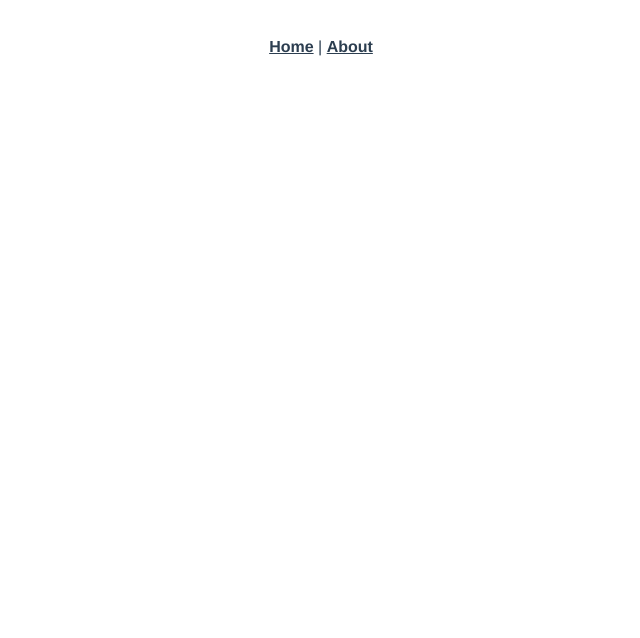
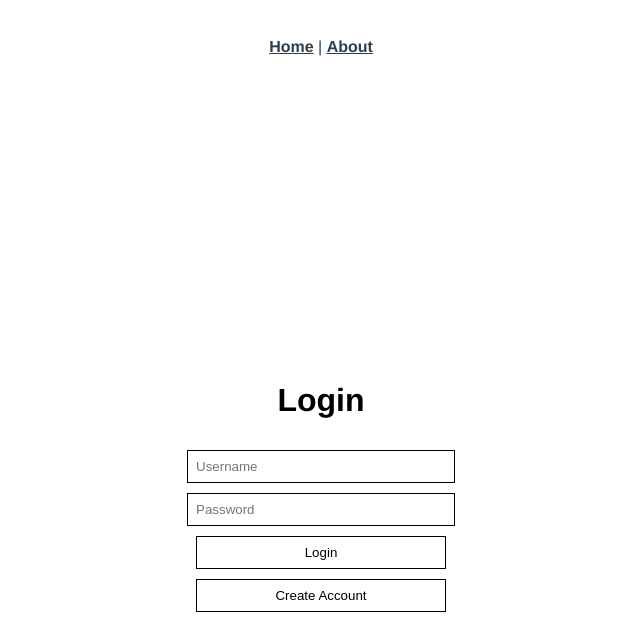
Before and after one commit to OzanAtaykan/university-voting-system, a Vue app in the folder front-end/web-frontend/: page /#/login in a window 1280 px wide. Before the commit this address had no page. Shown: the top 638 px of the page, without its empty margins (319-959 px from the left). Built offline with nearby package versions, Linux system fonts and the light colour scheme.

Commit message:
Add login page

```diff
--- a/front-end/web-frontend/src/router/index.js
+++ b/front-end/web-frontend/src/router/index.js
@@ -1,25 +1,29 @@
-import { createRouter, createWebHashHistory } from 'vue-router'
-import HomeView from '../views/HomeView.vue'
+import { createRouter, createWebHashHistory } from "vue-router";
+import HomeView from "../views/HomeView.vue";
+import LoginView from "../views/LoginView.vue";
 
 const routes = [
   {
-    path: '/',
-    name: 'home',
+    path: "/",
+    name: "Home",
     component: HomeView
   },
   {
-    path: '/about',
-    name: 'about',
-    // route level code-splitting
-    // this generates a separate chunk (about.[hash].js) for this route
-    // which is lazy-loaded when the route is visited.
-    component: () => import(/* webpackChunkName: "about" */ '../views/AboutView.vue')
+    path: "/login",
+    name: "Login",
+    component: LoginView
+  },
+  {
+    path: "/about",
+    name: "About",
+    component: () =>
+      import(/* webpackChunkName: "about" */ "../views/AboutView.vue")
   }
-]
+];
 
 const router = createRouter({
   history: createWebHashHistory(),
   routes
-})
+});
 
-export default router
+export default router;
--- /dev/null
+++ b/front-end/web-frontend/src/views/LoginView.vue
@@ -0,0 +1,57 @@
+<template>
+  <div class="login">
+    <h1>Login</h1>
+
+    <input type="text" placeholder="Username" />
+    <input type="password" placeholder="Password" />
+    <button>Login</button>
+
+    <button @click="showCreate = !showCreate">
+      Create Account
+    </button>
+
+    <div v-if="showCreate">
+      <h2>Create Account</h2>
+
+      <input type="text" placeholder="Username" />
+      <input type="email" placeholder="Email" />
+      <input type="password" placeholder="Password" />
+      <button>Create</button>
+    </div>
+  </div>
+</template>
+
+<script>
+export default {
+  name: "LoginView",
+  data() {
+    return {
+      showCreate: false
+    };
+  }
+};
+</script>
+
+<style scoped>
+.login {
+  min-height: 100vh;
+  background: rgb(255, 255, 255);
+  color: rgb(0, 0, 0);
+
+  display: flex;
+  flex-direction: column;
+  align-items: center;
+  justify-content: center;
+
+  gap: 10px;
+}
+
+input,
+button {
+  background: rgb(255, 255, 255);
+  color: rgb(0, 0, 0);
+  border: 1px solid rgb(0, 0, 0);
+  padding: 8px;
+  width: 250px;
+}
+</style>
```
Also changed, not shown: 1 other file (tests, documents, lock files or other folders).
